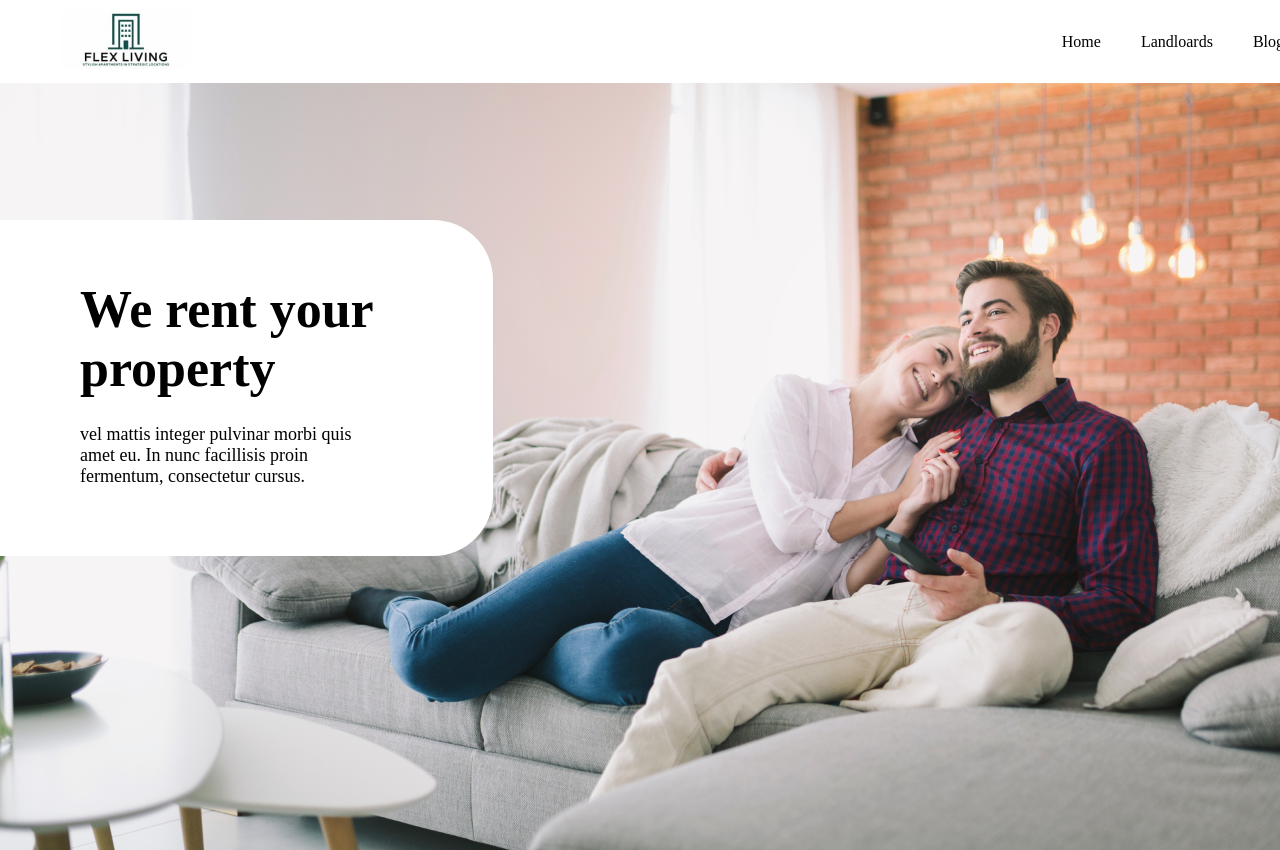
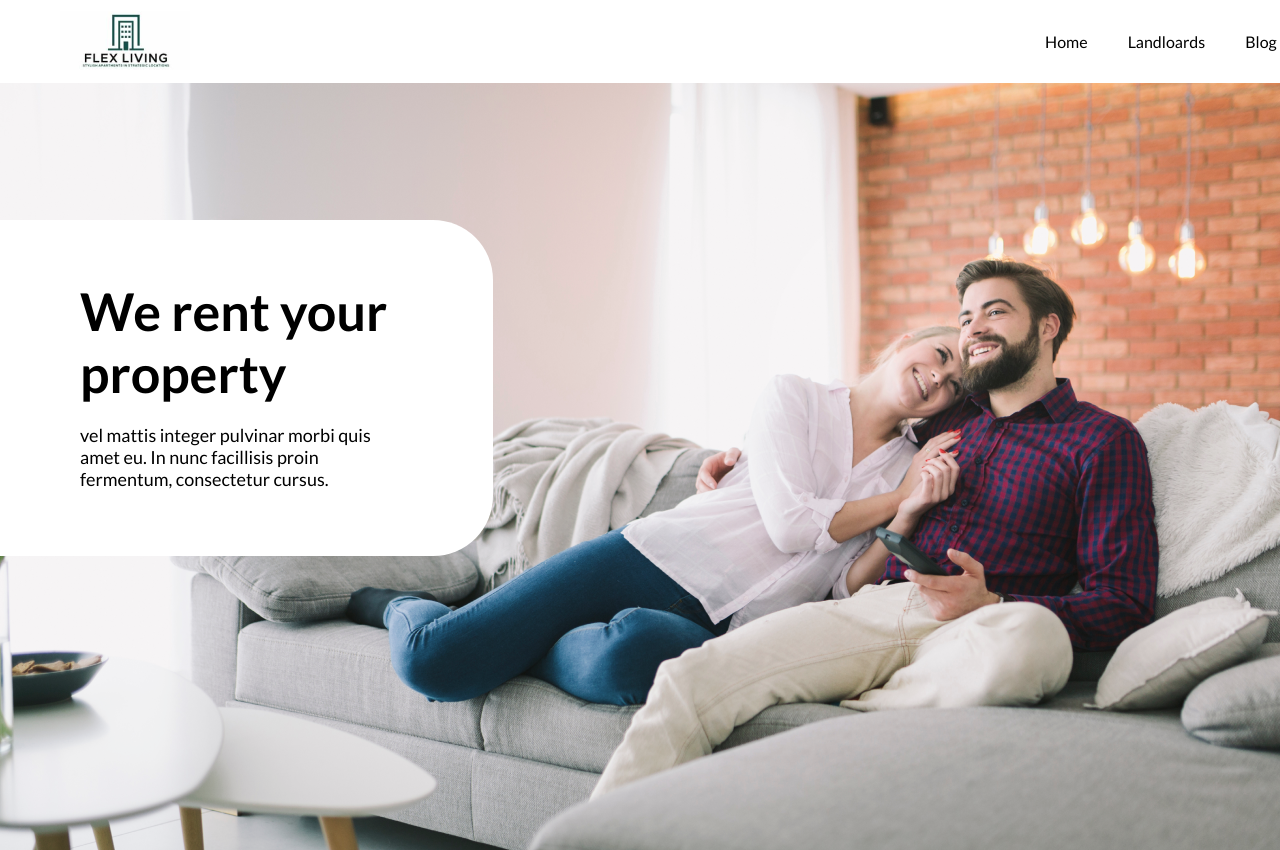
Before and after one commit to Jahszeal/Responsive-Webpage, a plain HTML site: page index.html in a window 1280 px wide. Shown: the top 850 px of the page. Drawn offline with Linux system fonts and the light colour scheme.

Commit message:
font-family

```diff
--- a/style.css
+++ b/style.css
@@ -1,7 +1,12 @@
+@import url("https://fonts.googleapis.com/css2?family=Lato:ital,wght@0,100;0,300;0,400;0,700;0,900;1,100;1,300;1,400;1,700;1,900&display=swap");
+
 *{
     margin: 0px;
     padding: 0px;
     box-sizing: border-box;
+}
+body {
+    font-family: "Lato", sans-serif;
 }
 
 header {
```
